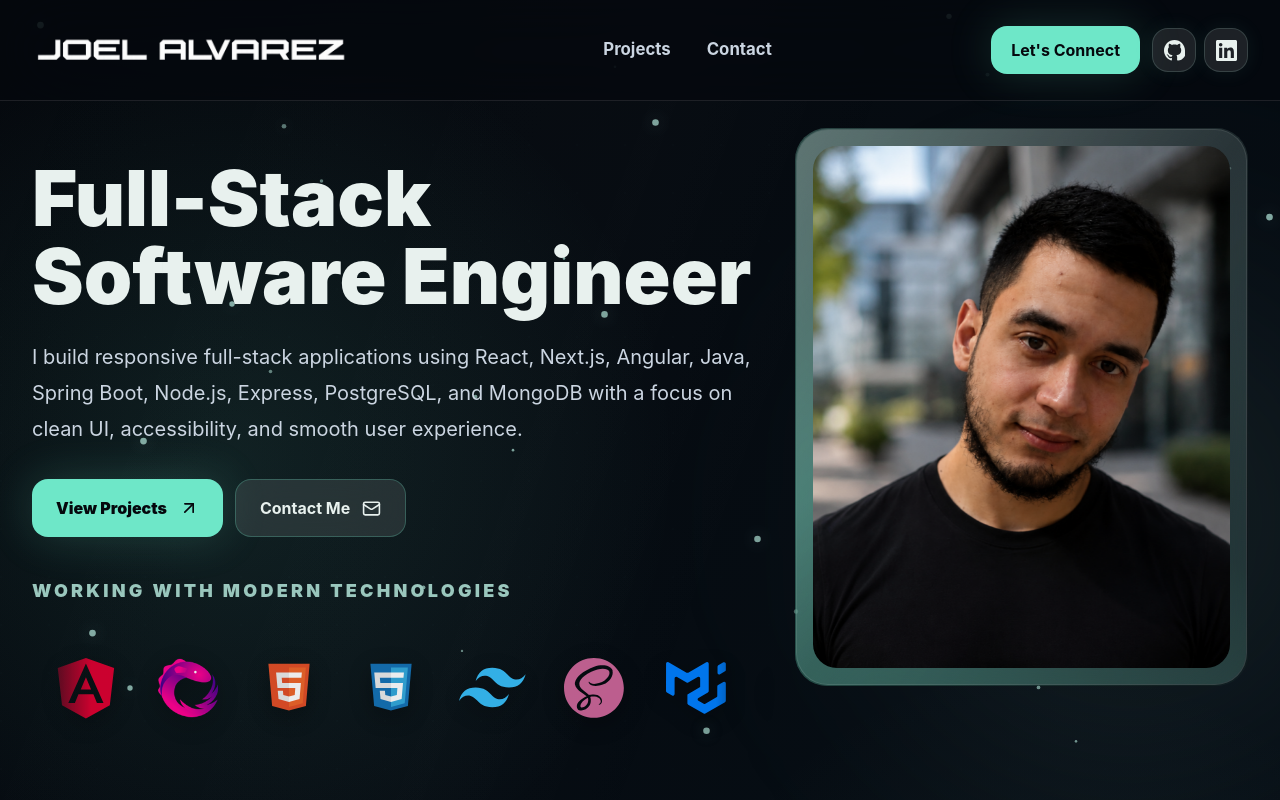
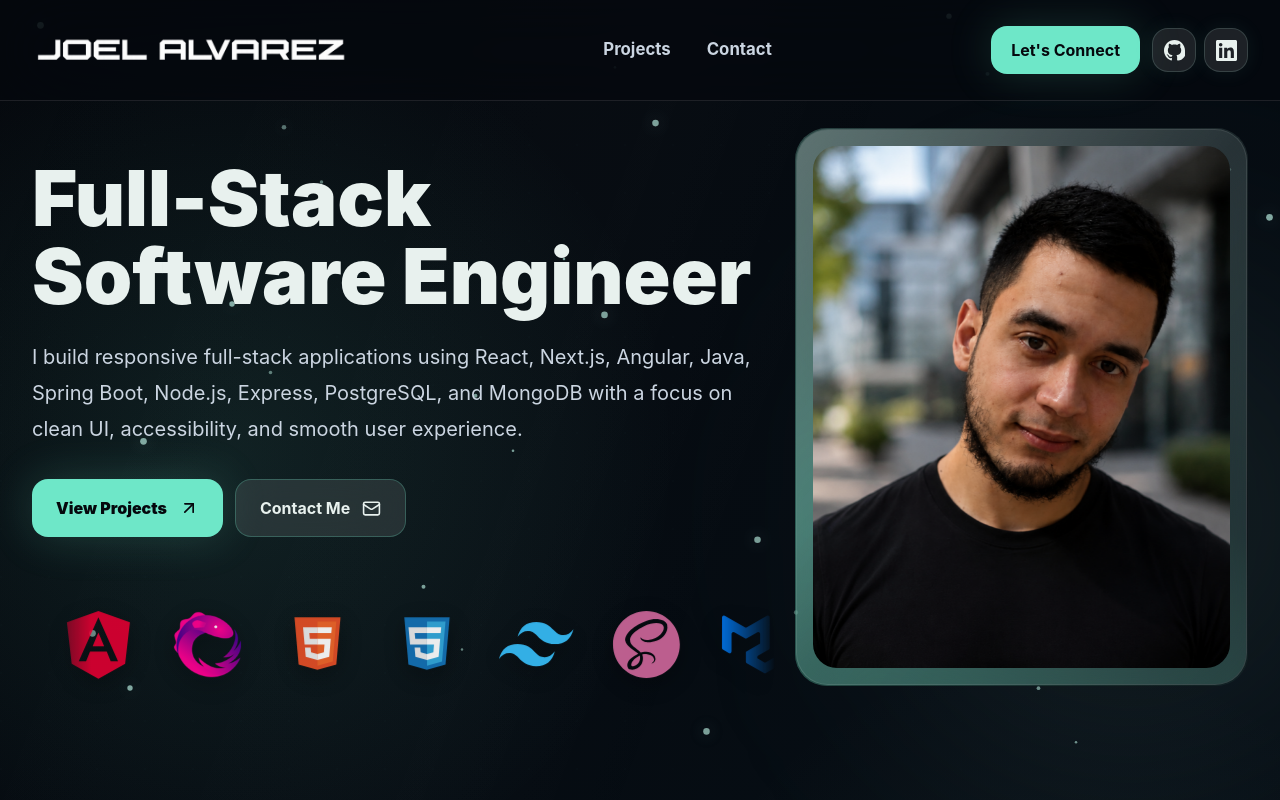
Before and after one commit to Alvarez-J1/Frontend-Portfolio, a Next.js app: page / in a window 1280 px wide. Shown: the top 800 px of the page. Built offline with nearby package versions, Linux system fonts and the light colour scheme.

Commit message:
change New Jersey text to NJ

```diff
--- a/app/globals.css
+++ b/app/globals.css
@@ -75,8 +75,8 @@ body::-webkit-scrollbar-thumb {
 }
 
 .tech-marquee {
-  --tech-logo-size: 4.25rem;
-  --tech-logo-slot: 5rem;
+  --tech-logo-size: 4.75rem;
+  --tech-logo-slot: 5.5rem;
   --tech-logo-gap: 1.35rem;
   --tech-marquee-duration: 36s;
   max-width: 100%;
--- a/app/page.tsx
+++ b/app/page.tsx
@@ -949,7 +949,7 @@ function getTechLabelVariants(prefersReducedMotion: boolean) {
 }
 
 function AnimatedTechStack({
-  className = "mt-8 lg:mt-10",
+  className = "",
 }: {
   className?: string;
 } = {}) {
@@ -966,14 +966,7 @@ function AnimatedTechStack({
 
   return (
     <div className={`w-full max-w-none lg:max-w-4xl ${className}`}>
-      <p className="font-heading text-base font-black uppercase tracking-[0.18em] text-cyanline sm:text-lg">
-        Working with modern technologies
-      </p>
-      <div
-        className="tech-marquee mt-5"
-        role="list"
-        aria-label="Technologies"
-      >
+      <div className="tech-marquee" role="list" aria-label="Technologies">
         <div className="tech-marquee__track">
           {marqueeSets.map((setIndex) => (
             <div
@@ -991,10 +984,10 @@ function AnimatedTechStack({
                     role={setIndex === 0 ? "listitem" : undefined}
                     aria-label={setIndex === 0 ? tech.name : undefined}
                     initial="rest"
-                    animate={!canHover && pressedLogoKey === logoKey ? "hover" : "rest"}
+                    animate={pressedLogoKey === logoKey ? "hover" : "rest"}
                     whileHover={canHover ? "hover" : undefined}
                     onPointerDown={(event) => {
-                      if (canHover || event.pointerType === "mouse") return;
+                      if (event.pointerType === "mouse") return;
                       setPressedLogoKey(logoKey);
                     }}
                   >
@@ -1391,7 +1384,7 @@ async function handleSubmit(event: React.FormEvent<HTMLFormElement>) {
                     </span>
                     <span className="min-w-0">
                       <span className="block text-xs text-slate-400 lg:text-sm">Location</span>
-                      <span className="text-sm font-bold text-frost lg:text-base">Union City, New Jersey</span>
+                      <span className="text-sm font-bold text-frost lg:text-base">Union City, NJ</span>
                     </span>
                   </div>
                    <a
```
